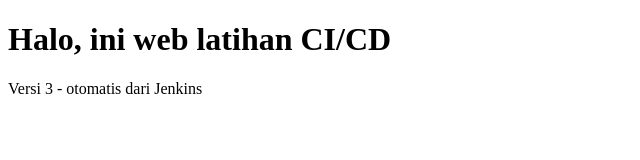
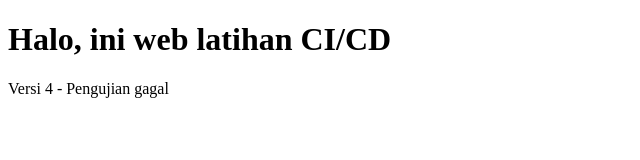
Before and after one commit to EgiRivaldi/latihan-cicd, a plain HTML site: page public/index.html in a window 1280 px wide. Shown: the full height of the page, 0-640 px from the left. Drawn offline with Linux system fonts and the light colour scheme.

Commit message:
Update index.html

```diff
--- a/public/index.html
+++ b/public/index.html
@@ -1,10 +1,9 @@
 <!DOCTYPE html>
 <html>
 <head>
-    <title>Latihan CI/CD</title>
 </head>
 <body>
     <h1>Halo, ini web latihan CI/CD</h1>
-    <p>Versi 3 - otomatis dari Jenkins</p>
+    <p>Versi 4 - Pengujian gagal</p>
 </body>
 </html>
```
